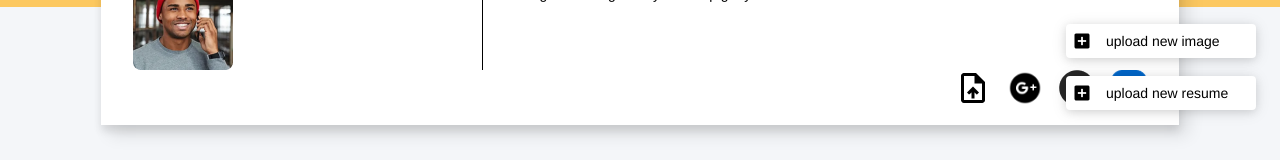
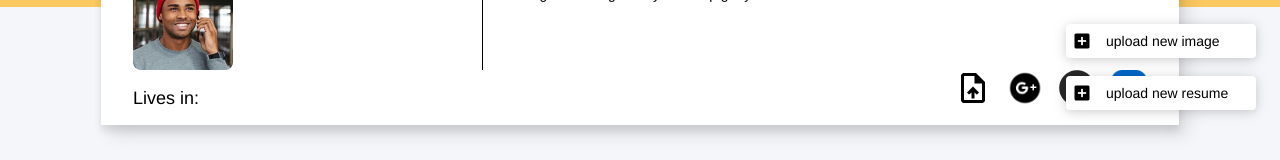
Before and after one commit to Majed-Habli/DevVibe, a React (Create React App) app in the folder Front-End-Website/dev-swipe-web/: page /dashboard/profile in a window 1280 px wide. Shown: the part 165-325 px from the top of the page. Built offline with nearby package versions, Linux system fonts and the light colour scheme.

Commit message:
Client-Web <> Updated functionality to the header component.

```diff
--- a/Front-End-Website/dev-swipe-web/src/components/profile header/headercard.jsx
+++ b/Front-End-Website/dev-swipe-web/src/components/profile header/headercard.jsx
@@ -37,6 +37,17 @@ const HeaderComp = ({data}) =>{
                 </div>
             </div>
             <div className={styles.bottom_row}>
+                {data.rec_details?.company_name ? (
+                    <div className={styles.company_details}>
+                        <div className={styles.company_label}>Works at:</div>
+                        <div className={styles.company_name}>{data.rec_details.company_name} ,{data.country}</div>
+                    </div>
+                ):(
+                    <div className={styles.company_details}>
+                        <div className={styles.company_label}>Lives in:</div>
+                        <div className={styles.company_name}>{data.country}</div>
+                    </div>
+                )}
                 <CustomImageButton image_name={'Uploadfile.png'} image_width={36} image_height={36}/>
                 <CustomImageButton image_name={'Google.png'} image_width={36} image_height={36}/>
                 <CustomImageButton image_name={'Github.png'} image_width={36} image_height={36}/>
--- a/Front-End-Website/dev-swipe-web/src/components/profile header/headercard.module.css
+++ b/Front-End-Website/dev-swipe-web/src/components/profile header/headercard.module.css
@@ -72,6 +72,7 @@
     width: 100%;
     display: flex;
     column-gap: 1rem;
+    align-items: center;
     justify-content: flex-end;
 }
 
@@ -84,3 +85,13 @@
     z-index: 2;
     position: absolute;
 }
+
+.company_details{
+    width: 100%;
+    height: 100%;
+    display: flex;
+    align-items: end;
+    /* font-weight: 600; */
+    font-size: 18px;
+    column-gap: 1rem;
+}
--- a/Front-End-Website/dev-swipe-web/src/pages/profile/profile.module.css
+++ b/Front-End-Website/dev-swipe-web/src/pages/profile/profile.module.css
@@ -65,3 +65,10 @@
     width: 740px;
     height: 375px;
 }
+
+.company_details{
+    width: 100%;
+    display: flex;
+    flex-direction: column;
+    row-gap: 1rem;
+}
```
